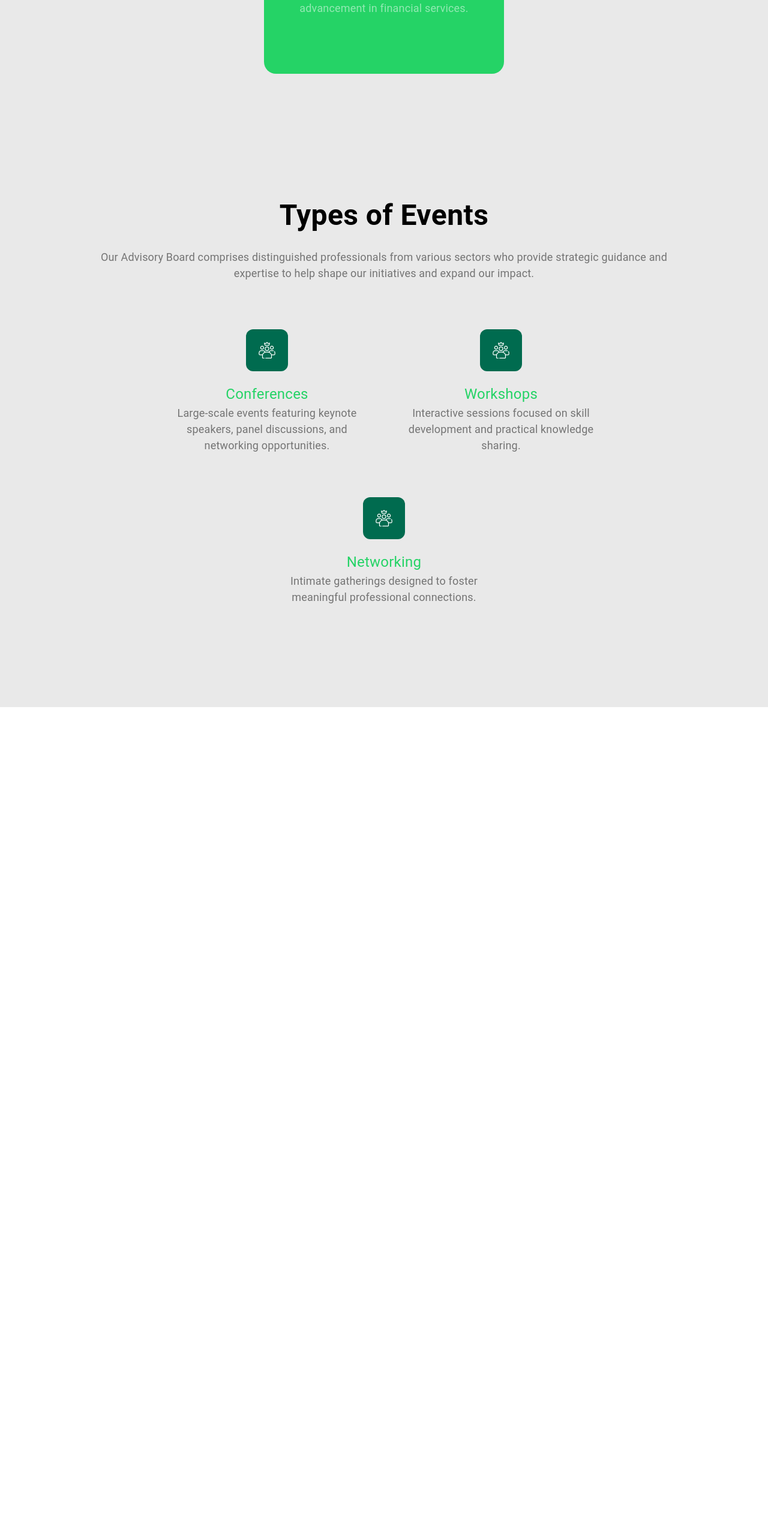
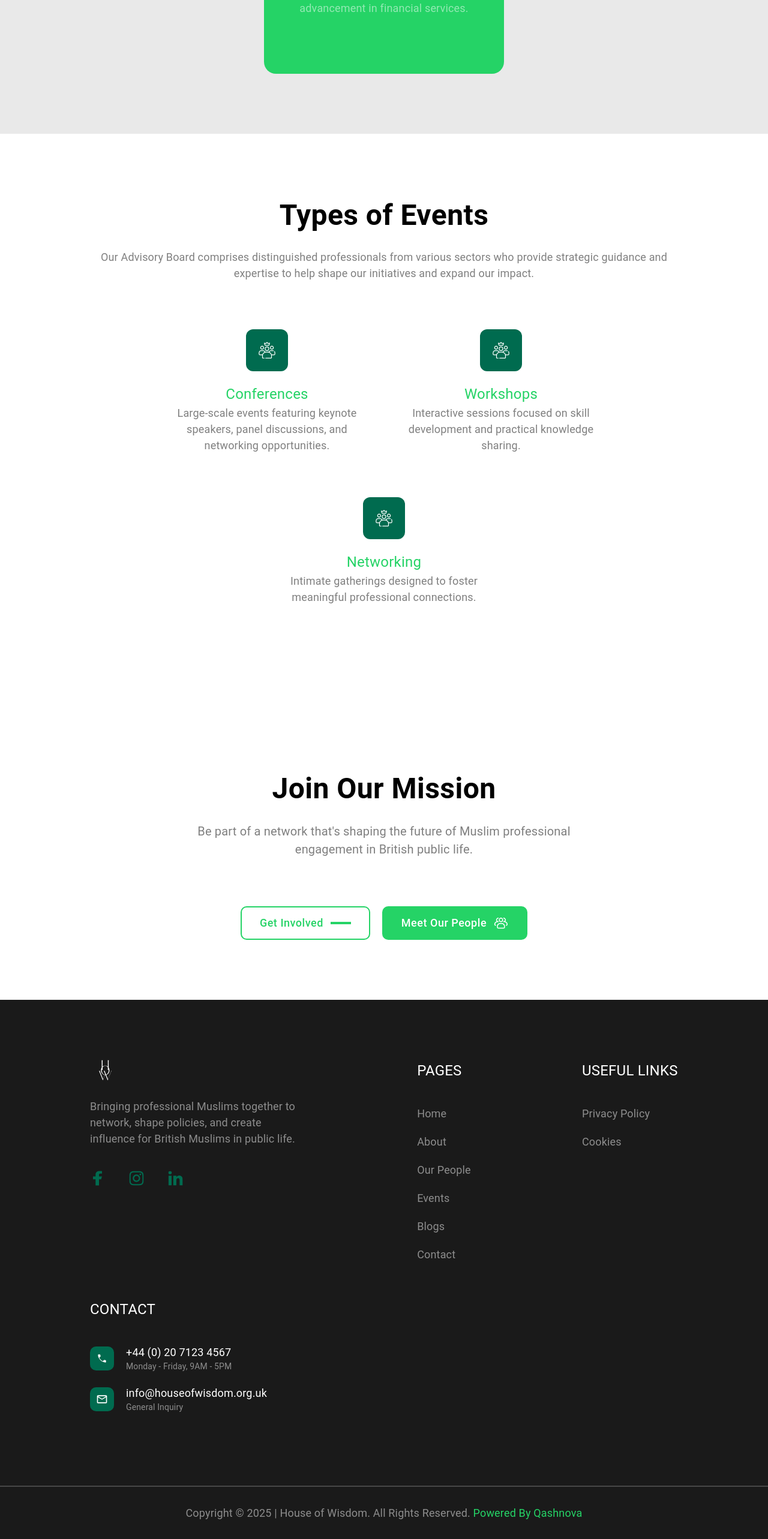
Before and after one commit to PulseTechSol/HouseOfWisdom, a Next.js app: page /events in a window 1280 px wide. Shown: the part 3426-5992 px from the top of the page at 60% size. Before the commit the page ends 4605 px from the top, so only its background shows below. Built offline with nearby package versions, Linux system fonts and the light colour scheme.

Commit message:
remaning components added in Events

```diff
--- a/src/app/events/_sections/EventTypes.tsx
+++ b/src/app/events/_sections/EventTypes.tsx
@@ -7,7 +7,7 @@ import { svgs } from "@/_assets/svgs";
 
 export default function EventTypes() {
   return (
-    <Box sx={{ bgcolor: "#E9E9E9" }}>
+    <Box sx={{ bgcolor: "#fff" }}>
       <Box
         sx={{
           padding: sectionPadding,
--- a/src/app/events/page.tsx
+++ b/src/app/events/page.tsx
@@ -4,6 +4,8 @@ import FeaturedEvent from "./_sections/FeaturedEvent";
 import UpcomingEvents from "./_sections/UpcomingEvents";
 import AimsAndObjectives from "./_sections/PastEvents";
 import EventTypes from "./_sections/EventTypes";
+import JoinOurMission from "@/_components/JoinOurMission";
+import Footer from "@/_components/Footer";
 
 export default function Events() {
   return (
@@ -21,6 +23,8 @@ export default function Events() {
       <UpcomingEvents />
       <AimsAndObjectives />
       <EventTypes />
+      <JoinOurMission />
+      <Footer />
     </>
   );
 }
```
